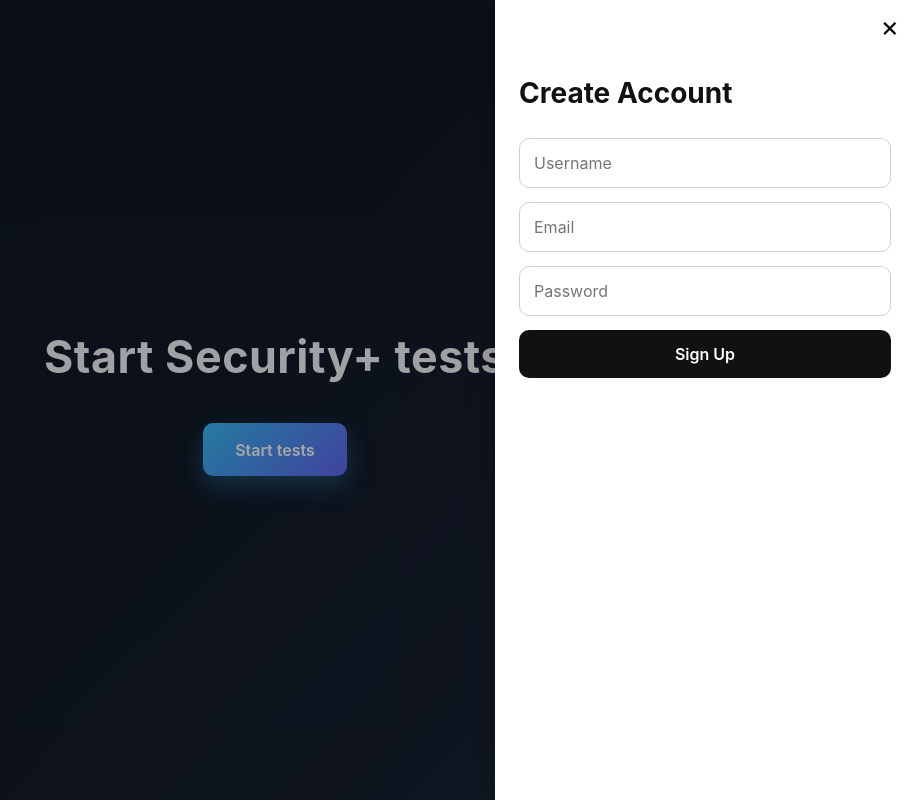
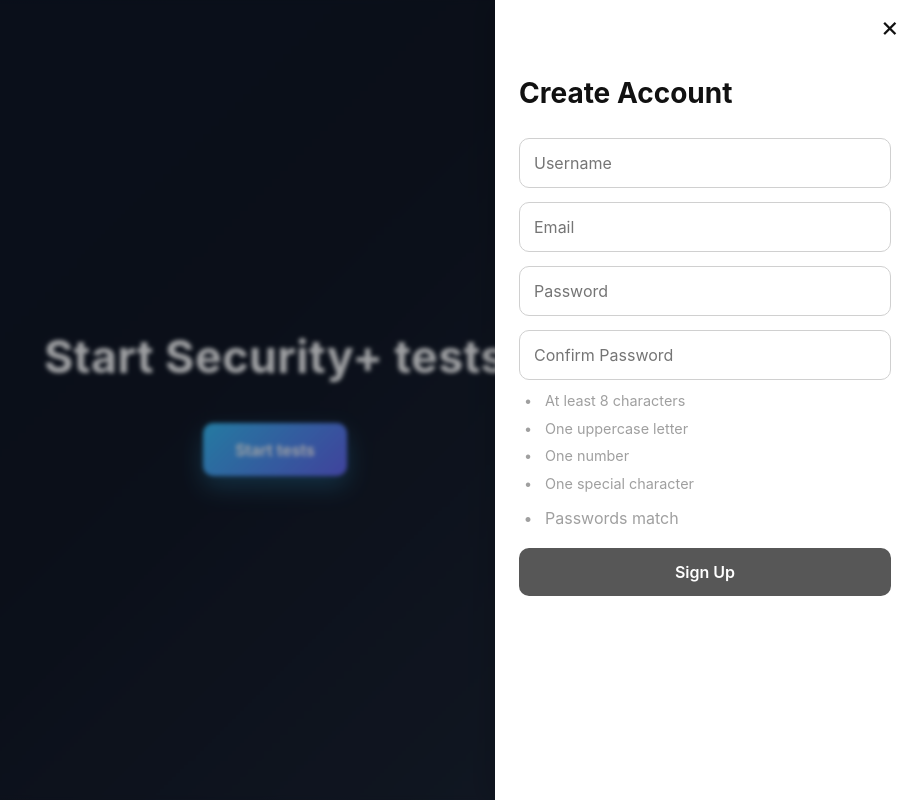
Before and after one commit to Garusxx/Security-, a React (Vite) app in the folder frontend/: page / in a window 1280 px wide. Both pictures are taken after a click on the button "Sign up". Shown: the whole page, without its empty margins (365-1280 px from the left). Built offline with nearby package versions, Linux system fonts and the light colour scheme.

Commit message:
confim password and animation

```diff
--- a/frontend/src/components/Signup.tsx
+++ b/frontend/src/components/Signup.tsx
@@ -10,6 +10,7 @@ export default function Signup({ onClose }: SignupProps) {
     username: "",
     email: "",
     password: "",
+    confirmPassword: "",
   });
 
   const [message, setMessage] = useState("");
@@ -23,14 +24,32 @@ export default function Signup({ onClose }: SignupProps) {
     }));
   };
 
+  const passwordChecks = {
+    length: formData.password.length >= 8,
+    uppercase: /[A-Z]/.test(formData.password),
+    number: /[0-9]/.test(formData.password),
+    special: /[^A-Za-z0-9]/.test(formData.password),
+  };
+
+  const passwordsMatch =
+    formData.confirmPassword.length > 0 &&
+    formData.password === formData.confirmPassword;
+
+  const isPasswordValid =
+    Object.values(passwordChecks).every(Boolean) && passwordsMatch;
+
   const handleSubmit = async (e: React.FormEvent) => {
     e.preventDefault();
 
     setMessage("");
     setError("");
+
+    if (!isPasswordValid) {
+      setError("Hasło nie spełnia wymagań");
+      return;
+    }
+
     setLoading(true);
-
-    console.log(import.meta.env.VITE_API_URL);
 
     try {
       const response = await fetch(
@@ -40,8 +59,12 @@ export default function Signup({ onClose }: SignupProps) {
           headers: {
             "Content-Type": "application/json",
           },
-          body: JSON.stringify(formData),
-        }
+          body: JSON.stringify({
+            username: formData.username,
+            email: formData.email,
+            password: formData.password,
+          }),
+        },
       );
 
       const data = await response.json();
@@ -56,6 +79,7 @@ export default function Signup({ onClose }: SignupProps) {
         username: "",
         email: "",
         password: "",
+        confirmPassword: "",
       });
     } catch (err: unknown) {
       if (err instanceof Error) {
@@ -105,7 +129,58 @@ export default function Signup({ onClose }: SignupProps) {
             onChange={handleChange}
           />
 
-          <button className="signup-button" type="submit" disabled={loading}>
+          <input
+            className="signup-input"
+            type="password"
+            name="confirmPassword"
+            placeholder="Confirm Password"
+            value={formData.confirmPassword}
+            onChange={handleChange}
+          />
+
+          <div className="password-checklist">
+            <p className={`check-item ${passwordChecks.length ? "valid" : ""}`}>
+              <span className="check-icon">
+                {passwordChecks.length ? "✔" : "•"}
+              </span>
+              At least 8 characters
+            </p>
+            <p
+              className={`check-item ${passwordChecks.uppercase ? "valid" : ""}`}
+            >
+              <span className="check-icon">
+                {passwordChecks.uppercase ? "✔" : "•"}
+              </span>
+              One uppercase letter
+            </p>
+            <p className={`check-item ${passwordChecks.number ? "valid" : ""}`}>
+              <span className="check-icon">
+                {passwordChecks.number ? "✔" : "•"}
+              </span>
+              One number
+            </p>
+            <p
+              className={`check-item ${passwordChecks.special ? "valid" : ""}`}
+            >
+              <span className="check-icon">
+                {passwordChecks.special ? "✔" : "•"}
+              </span>
+              One special character
+            </p>
+          </div>
+
+          <p
+            className={`check-item match-check ${passwordsMatch ? "valid" : ""}`}
+          >
+            <span className="check-icon">{passwordsMatch ? "✔" : "•"}</span>
+            Passwords match
+          </p>
+
+          <button
+            className="signup-button"
+            type="submit"
+            disabled={loading || !isPasswordValid}
+          >
             {loading ? "Creating account..." : "Sign Up"}
           </button>
 
--- a/frontend/src/style/signup.css
+++ b/frontend/src/style/signup.css
@@ -6,6 +6,8 @@
   justify-content: flex-end;
   align-items: stretch;
   z-index: 999;
+  animation: overlayFadeIn 0.25s ease;
+  backdrop-filter: blur(2px);
 }
 
 .signup-modal {
@@ -17,7 +19,8 @@
   box-shadow: -8px 0 24px rgba(0, 0, 0, 0.12);
   padding: 32px 24px;
   overflow-y: auto;
-  animation: slideInRight 0.3s ease;
+  animation: slideInRight 0.35s ease;
+  transform-origin: right center;
 }
 
 .signup-close {
@@ -29,6 +32,15 @@
   font-size: 28px;
   cursor: pointer;
   line-height: 1;
+  color: #111111;
+  transition:
+    transform 0.2s ease,
+    opacity 0.2s ease;
+}
+
+.signup-close:hover {
+  transform: rotate(90deg) scale(1.05);
+  opacity: 0.75;
 }
 
 .signup-form {
@@ -36,6 +48,7 @@
   flex-direction: column;
   gap: 14px;
   margin-top: 40px;
+  animation: contentFadeUp 0.4s ease;
 }
 
 .signup-title {
@@ -43,6 +56,7 @@
   text-align: left;
   font-size: 28px;
   color: #111111;
+  animation: contentFadeUp 0.45s ease;
 }
 
 .signup-input {
@@ -52,13 +66,23 @@
   border-radius: 10px;
   font-size: 16px;
   outline: none;
-  transition: border-color 0.2s ease, box-shadow 0.2s ease;
   box-sizing: border-box;
+  background: #fff;
+  transition:
+    border-color 0.25s ease,
+    box-shadow 0.25s ease,
+    transform 0.2s ease,
+    background-color 0.2s ease;
 }
 
 .signup-input:focus {
   border-color: #111111;
   box-shadow: 0 0 0 3px rgba(17, 17, 17, 0.08);
+  transform: scale(1.01);
+}
+
+.signup-input:hover {
+  border-color: #b8b8b8;
 }
 
 .signup-button {
@@ -70,37 +94,153 @@
   font-size: 16px;
   font-weight: 600;
   cursor: pointer;
-  transition: opacity 0.2s ease;
+  transition:
+    opacity 0.2s ease,
+    transform 0.2s ease,
+    box-shadow 0.25s ease;
 }
 
-.signup-button:hover {
-  opacity: 0.9;
+.signup-button:hover:not(:disabled) {
+  opacity: 0.95;
+  transform: translateY(-2px);
+  box-shadow: 0 8px 20px rgba(17, 17, 17, 0.18);
+}
+
+.signup-button:active:not(:disabled) {
+  transform: scale(0.98);
 }
 
 .signup-button:disabled {
   opacity: 0.7;
   cursor: not-allowed;
+  transform: none;
+  box-shadow: none;
+}
+
+.signup-success,
+.signup-error {
+  margin: 0;
+  text-align: center;
+  font-size: 14px;
+  animation: messageFadeIn 0.3s ease;
 }
 
 .signup-success {
-  margin: 0;
   color: #178a3f;
-  text-align: center;
-  font-size: 14px;
 }
 
 .signup-error {
+  color: #d93025;
+}
+
+.password-checklist {
+  display: flex;
+  flex-direction: column;
+  gap: 6px;
+  text-align: left;
+  font-size: 0.9rem;
+  margin-top: -4px;
+  margin-bottom: 2px;
+  animation: contentFadeUp 0.35s ease;
+}
+
+.password-checklist p,
+.check-item {
+  display: flex;
+  align-items: center;
+  gap: 8px;
+  color: #888;
   margin: 0;
-  color: #d93025;
-  text-align: center;
-  font-size: 14px;
+  opacity: 0.8;
+  transform: translateX(0);
+  transition:
+    color 0.25s ease,
+    opacity 0.25s ease,
+    transform 0.25s ease;
+}
+
+.password-checklist .valid,
+.check-item.valid {
+  color: #22a447;
+  opacity: 1;
+  transform: translateX(4px);
+}
+
+.check-icon {
+  display: inline-flex;
+  align-items: center;
+  justify-content: center;
+  width: 18px;
+  min-width: 18px;
+  transition:
+    transform 0.25s ease,
+    opacity 0.25s ease;
+}
+
+.check-item.valid .check-icon,
+.password-checklist .valid .check-icon {
+  transform: scale(1.15);
+}
+
+.match-check {
+  margin-top: -4px;
+  margin-bottom: 4px;
+  animation: contentFadeUp 0.4s ease;
+}
+
+/* scrollbar */
+.signup-modal::-webkit-scrollbar {
+  width: 8px;
+}
+
+.signup-modal::-webkit-scrollbar-thumb {
+  background: rgba(0, 0, 0, 0.16);
+  border-radius: 20px;
+}
+
+.signup-modal::-webkit-scrollbar-track {
+  background: transparent;
+}
+
+/* animations */
+@keyframes overlayFadeIn {
+  from {
+    opacity: 0;
+  }
+  to {
+    opacity: 1;
+  }
 }
 
 @keyframes slideInRight {
   from {
     transform: translateX(100%);
+    opacity: 0.95;
   }
   to {
     transform: translateX(0);
+    opacity: 1;
   }
 }
+
+@keyframes contentFadeUp {
+  from {
+    opacity: 0;
+    transform: translateY(10px);
+  }
+  to {
+    opacity: 1;
+    transform: translateY(0);
+  }
+}
+
+@keyframes messageFadeIn {
+  from {
+    opacity: 0;
+    transform: translateY(6px);
+  }
+  to {
+    opacity: 1;
+    transform: translateY(0);
+  }
+}
```
